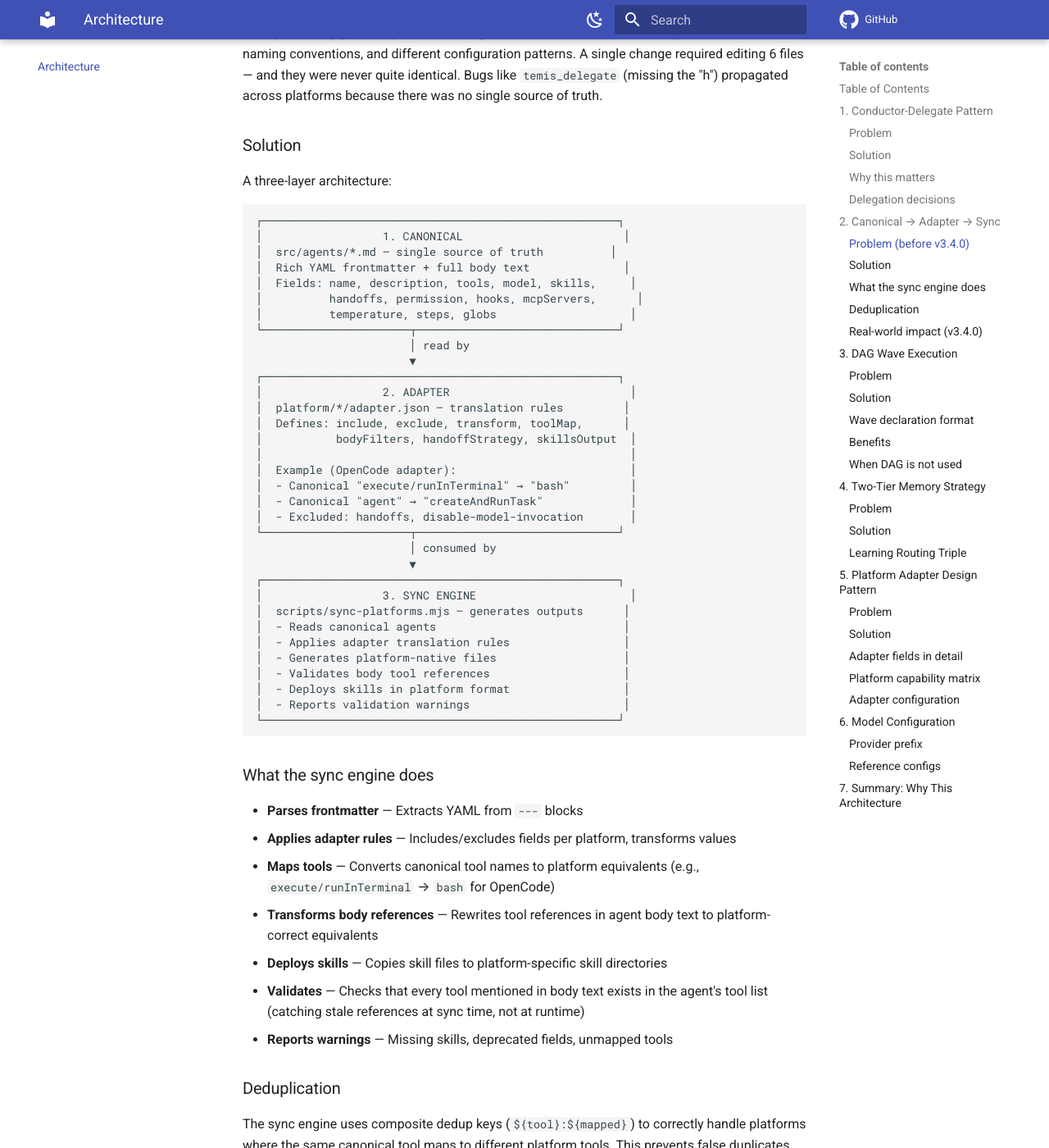
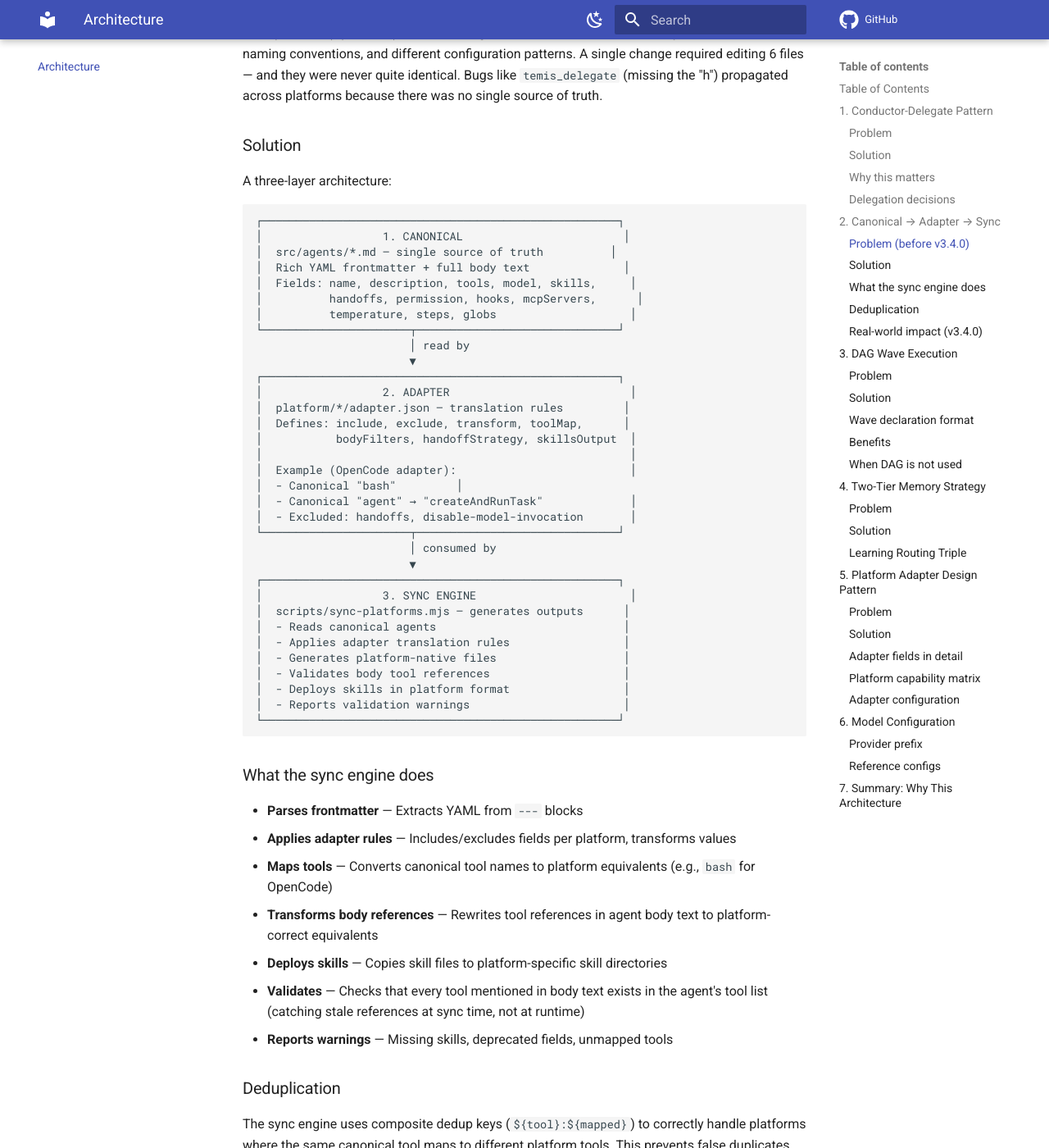
Before and after one commit to ils15/pantheon-opencode, an MkDocs documentation site: the page built from docs/ARCHITECTURE.md, in a window 1280 px wide and 1400 px high, scrolled down 2283 px. Shown: the whole window at 82% size. Built offline with MkDocs 1.6.1 and Material for MkDocs 9.7.7, drawn with Linux system fonts in a browser that asks for light colours; comment, search, counter and statistics services are not loaded; the version menu is left out; some of the changed text lies outside the part shown.

```diff
--- a/docs/ARCHITECTURE.md
+++ b/docs/ARCHITECTURE.md
@@ -109,7 +109,7 @@ A three-layer architecture:
 │           bodyFilters, handoffStrategy, skillsOutput  │
 │                                                       │
 │  Example (OpenCode adapter):                          │
-│  - Canonical "execute/runInTerminal" → "bash"         │
+│  - Canonical "bash"         │
 │  - Canonical "agent" → "createAndRunTask"             │
 │  - Excluded: handoffs, disable-model-invocation       │
 └──────────────────────┬──────────────────────────────┘
@@ -132,7 +132,7 @@ A three-layer architecture:
 - **Parses frontmatter** — Extracts YAML from `---` blocks
 - **Applies adapter rules** — Includes/excludes fields per platform, transforms values
 - **Maps tools** — Converts canonical tool names to platform equivalents (e.g.,
-  `execute/runInTerminal` → `bash` for OpenCode)
+  `bash` for OpenCode)
 - **Transforms body references** — Rewrites tool references in agent body text to
   platform-correct equivalents
 - **Deploys skills** — Copies skill files to platform-specific skill directories
@@ -295,9 +295,9 @@ format:
 
   // Canonical tool name → platform tool name mapping
   "toolMap": {
-    "search/codebase": "search/codebase",
-    "edit/editFiles": "edit/editFiles",
-    "execute/runInTerminal": "bash"         // <-- renamed for OpenCode
+    "grep": "grep",
+    "edit": "edit",
+    "bash": "bash"         // <-- renamed for OpenCode
   },
 
   // Body text filters (omit sections that don't apply)
@@ -320,7 +320,7 @@ format:
 | `frontmatter.include` | Fields to include in output | `["name", "tools", "skills"]` |
 | `frontmatter.exclude` | Fields to strip | `["handoffs", "hooks"]` |
 | `frontmatter.transform` | Field-level transformations | `{tools: {strategy: "map"}}` |
-| `toolMap` | Canonical → platform tool mapping | `"execute/runInTerminal": "bash"` |
+| `toolMap` | Canonical → platform tool mapping | `"bash": "bash"` |
 | `bodyFilters` | Section-level body text filtering | Omit " Workflow" section |
 | `skillsOutputDir` | Where to deploy skill files | `"skills"` |
 | `deploySkills` | Whether to sync skills | `true` / `false` |
```
Also changed, not shown: other parts of docs/ARCHITECTURE.md (+1 -1 lines), README.md (+4 -4 lines), docs/platforms/opencode.md (+4 -4 lines), src/agents/athena.md (+5 -7 lines), src/agents/hermes.md (+1 -4 lines), src/agents/mnemosyne.md (+0 -3 lines), src/agents/prometheus.md (+2 -2 lines), src/agents/zeus.md (+0 -3 lines), 4 other files.
